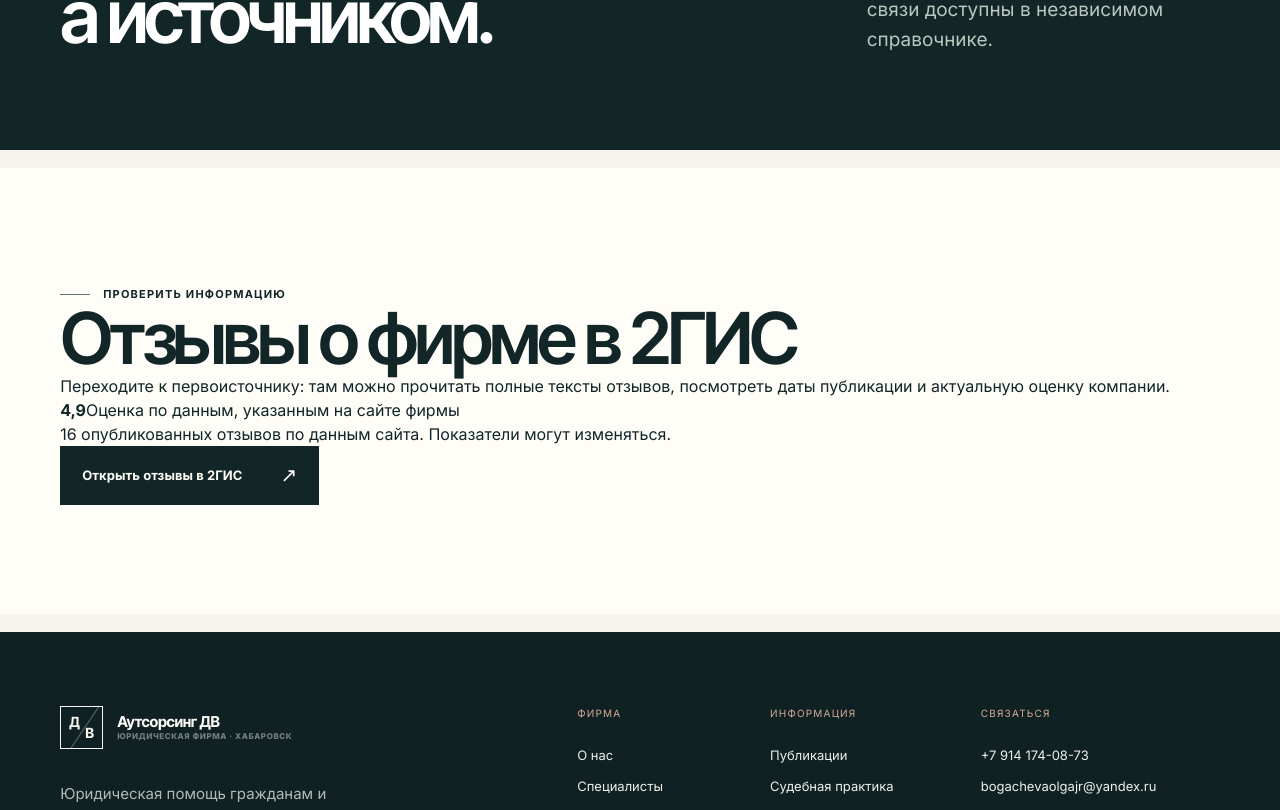
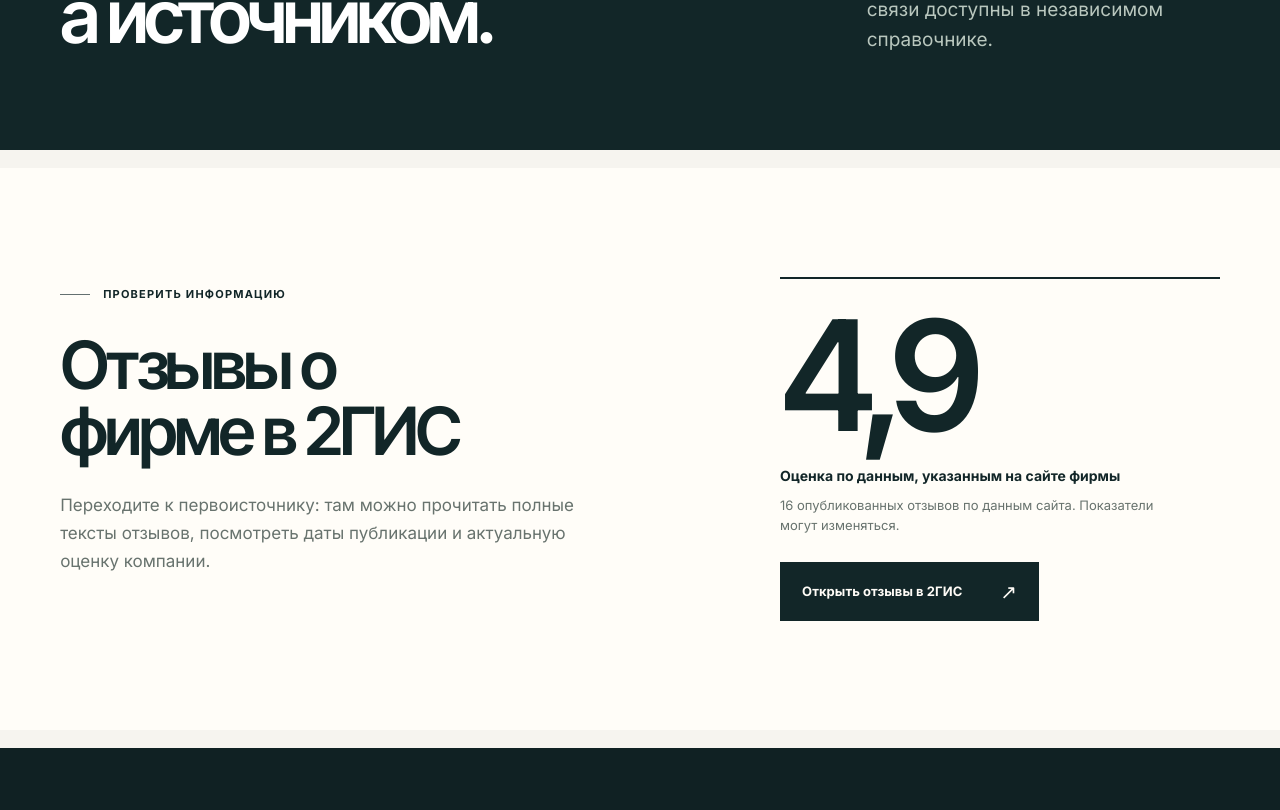
Before and after one commit to richmanstudio/outsourcing, a Next.js app: page /reviews in a window 1280 px wide. Shown: the part 542-1352 px from the top of the page. Built offline with nearby package versions, Linux system fonts and the light colour scheme; no server answers.

Commit message:
design: add a restrained review-source presentation

```diff
--- a/app/styles/v6-editorial.css
+++ b/app/styles/v6-editorial.css
@@ -466,3 +466,15 @@
   .ed-service-notice { grid-template-columns:1fr; gap:11px; }
   .ed-service-credentials > div { grid-template-columns:84px 1fr; }
 }
+
+/* Independent reputation source */
+.ed-reviews-page { background:var(--ed-paper); }
+.ed-reviews-source { display:grid; grid-template-columns:1.1fr .8fr; gap:clamp(50px,9vw,140px); align-items:start; }
+.ed-reviews-source > div:first-child h2 { margin-top:30px; font-size:clamp(43px,5.2vw,73px); }
+.ed-reviews-source > div:first-child p { max-width:530px; margin-top:26px; color:var(--ed-muted); font-size:17px; line-height:1.65; }
+.ed-reviews-source-score { padding-top:20px; border-top:2px solid var(--ed-ink); }
+.ed-reviews-source-score > strong { display:block; font-family:var(--font-display-ui); font-size:clamp(100px,12vw,175px); letter-spacing:-.09em; font-weight:550; line-height:1; }
+.ed-reviews-source-score > span { display:block; margin-top:12px; font-size:14px; font-weight:700; }
+.ed-reviews-source-score > p { max-width:430px; margin-top:9px; font-size:13px; line-height:1.6; color:var(--ed-muted); }
+.ed-reviews-source-score > a { margin-top:26px; }
+@media (max-width:780px) { .ed-reviews-source { grid-template-columns:1fr; gap:45px; } }
```
